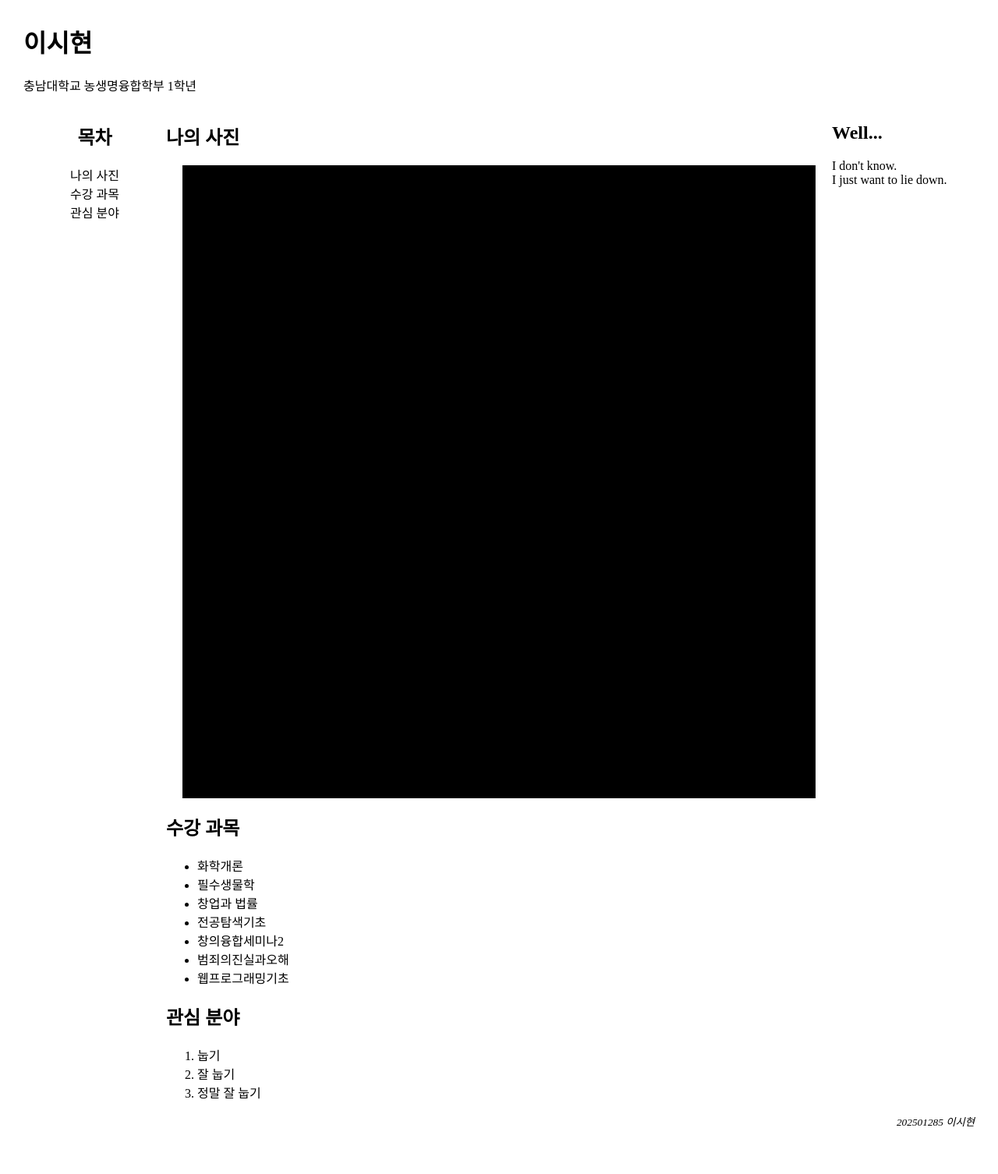
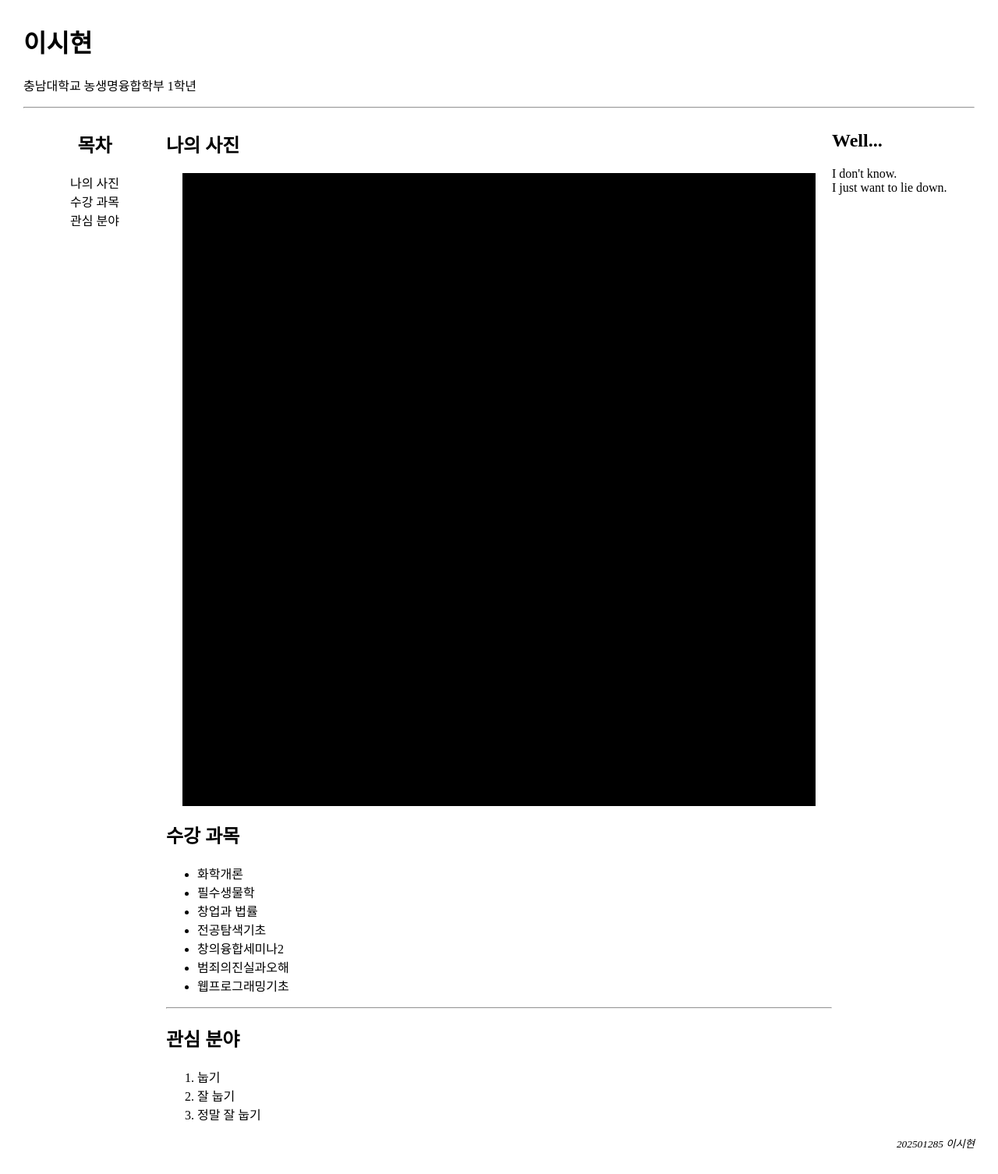
Before and after one commit to ddd889732-glitch/ddd889732-glitch.github.io, a plain HTML site: page index.html in a window 1280 px wide. Shown: the whole page at 78% size. Before the commit the page ends 1478 px from the top, so only its background shows below. Drawn offline with Linux system fonts and the light colour scheme.

Commit message:
Update index.html

```diff
--- a/index.html
+++ b/index.html
@@ -17,7 +17,7 @@
 <header>
     <h1>이시현</h1>
     <p>충남대학교 농생명융합학부 1학년</p>
-</header>
+</header><hr>
 
 <nav>
 <h2>목차</h2>
@@ -43,7 +43,7 @@
             <li>범죄의진실과오해</li>
             <li>웹프로그래밍기초</li>
         </ul>
-    </article>
+    </article><hr>
 
     <article id="interest">
         <h2>관심 분야</h2>
```
